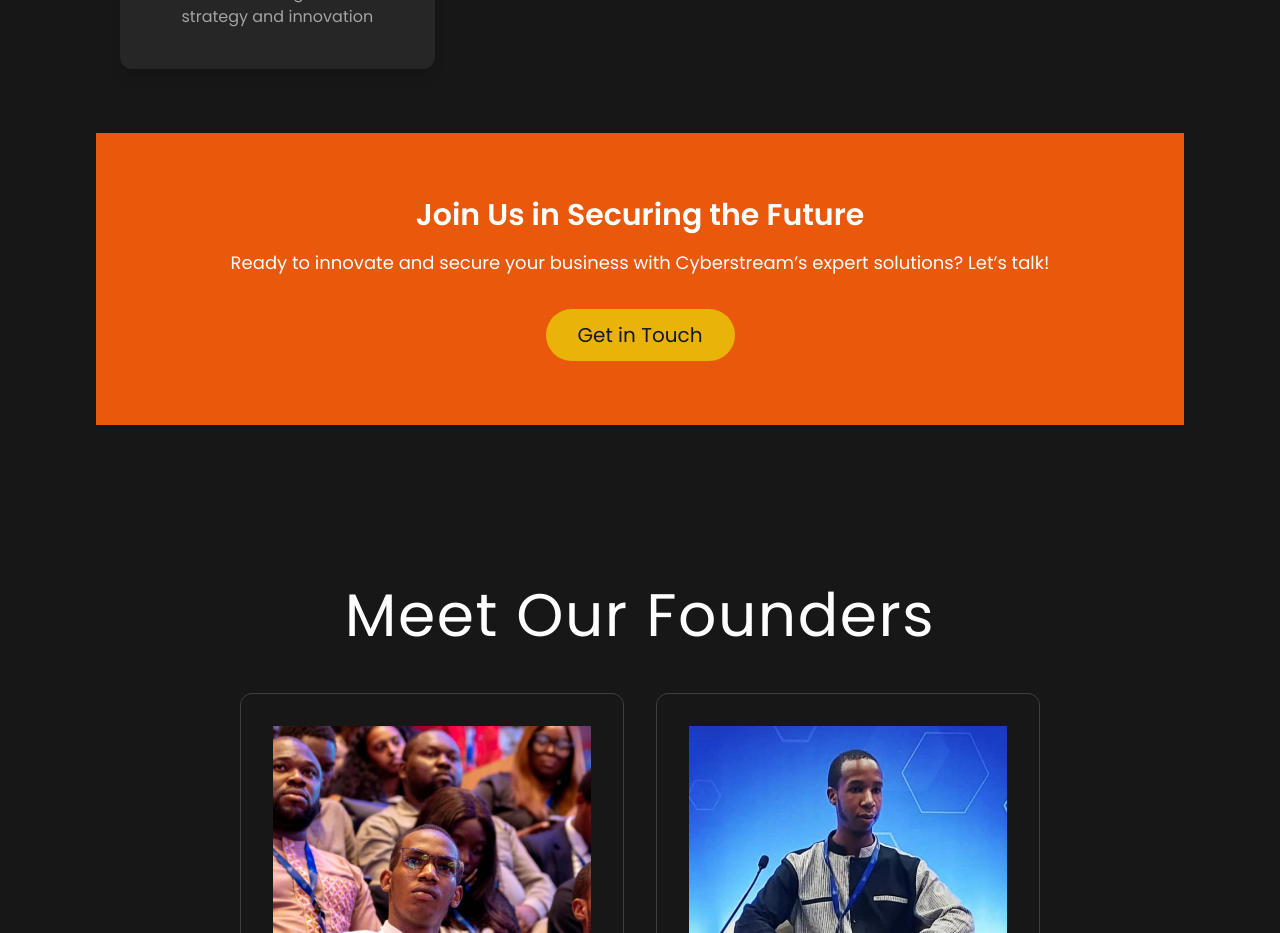
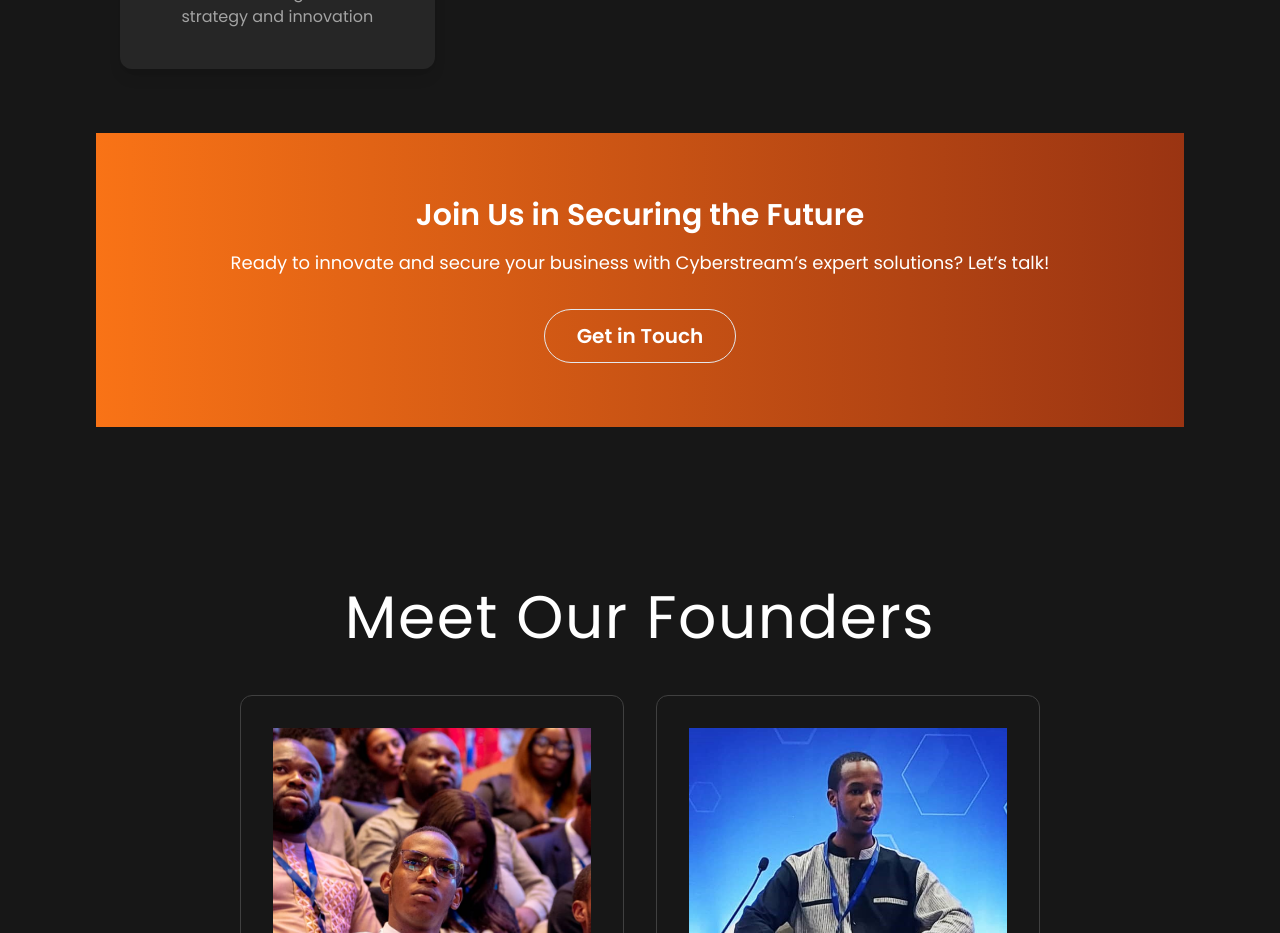
Before and after one commit to hirwaterry/cyberstream, a React (Vite) app: page /about in a window 1280 px wide. Shown: the part 1780-2713 px from the top of the page. Built offline with nearby package versions, Linux system fonts and the light colour scheme.

Commit message:
update about

```diff
--- a/src/components/AboutUs.jsx
+++ b/src/components/AboutUs.jsx
@@ -68,12 +68,12 @@ const AboutUs = () => {
       </div>
 
       {/* CTA Section */}
-      <div className="bg-orange-600 py-16 text-center text-white">
+      <div className="bg-gradient-to-r from-orange-500 to-orange-800 py-16 text-center text-white">
         <h3 className="text-3xl font-semibold mb-4">{aboutUsData.cta.title}</h3>
         <p className="text-lg mb-8">{aboutUsData.cta.description}</p>
         <a
           href={aboutUsData.cta.buttonLink}
-          className="inline-block px-8 py-3 bg-yellow-500 text-xl text-gray-900 rounded-full hover:bg-yellow-400"
+          className="inline-block px-8 py-3  text-xl text-white font-semibold border hover:text-black transition  rounded-full hover:bg-white"
         >
           {aboutUsData.cta.buttonText}
         </a>
```
